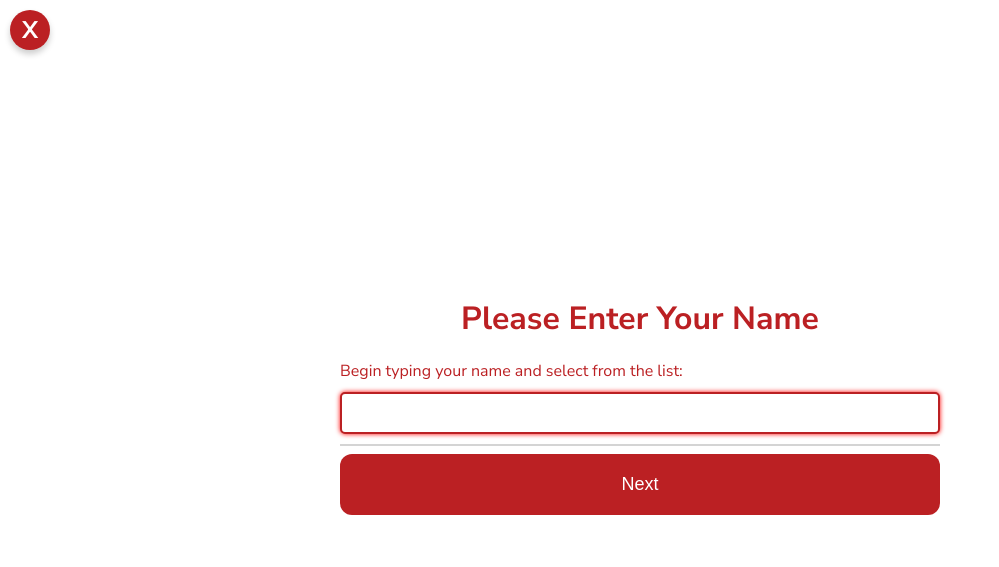
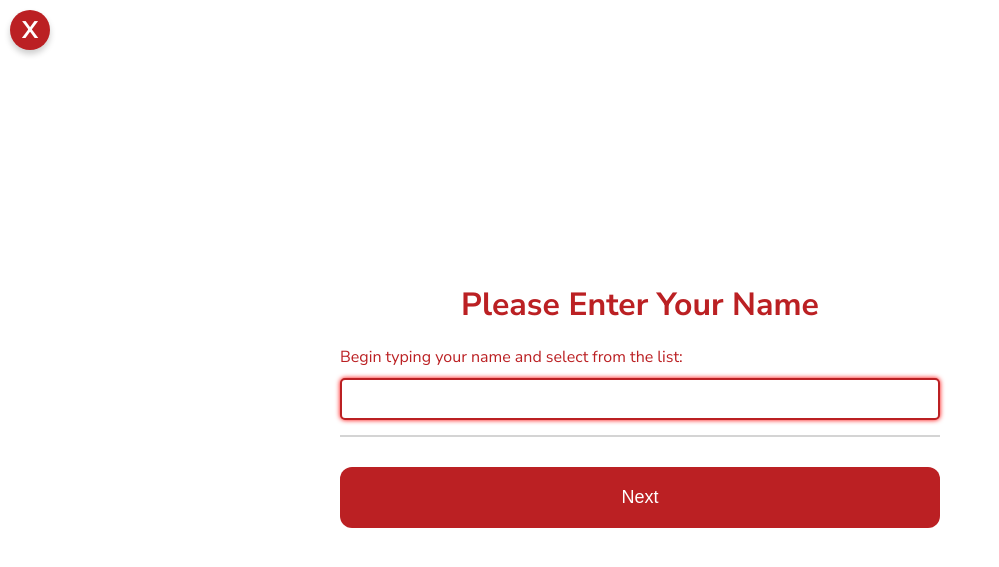
Before and after one commit to brockton-school/bps_sign-in-out, a Flask app: template templates/name.html in a window 1280 px wide. Shown: the top 567 px of the page, without its empty margins (0-999 px from the left). Run offline with Flask 3, Linux system fonts and the light colour scheme; the template is opened without the code that fills it, so the values that code supplies are empty.

Commit message:
fix autocomplete layout

```diff
--- a/static/styles.css
+++ b/static/styles.css
@@ -148,27 +148,28 @@ input[type="text"]:focus {
 }
 
 /* Styles for Autocomplete */
-/* Ensure the parent container has relative positioning */
+
+/* Remove the absolute positioning and let suggestions be part of the document flow */
 .autocomplete-container {
     position: relative;
-    width: 100%;  /* Ensure the width matches the input field */
+    width: 100%;
+    margin-bottom: 20px;  /* Add space between the suggestions list and the "Next" button */
 }
 
-/* Position the autocomplete list directly below the input field */
+/* Autocomplete suggestions list */
 .autocomplete-items {
-    position: absolute;
-    top: 100%; /* Aligns the list directly below the input field */
-    left: 0;
-    right: 0;
     border: 1px solid #d4d4d4;
     background-color: #fff;
     z-index: 99;
     max-height: 200px;
     overflow-y: auto;  /* Scroll if the list gets too long */
+    font-size: 18px;
+    margin-top: 5px;  /* Small margin between input field and suggestions */
 }
 
+/* Each suggestion item */
 .autocomplete-item {
-    padding: 10px;
+    padding: 15px;  /* Increase padding for larger clickable area */
     cursor: pointer;
     background-color: #fff;
     border-bottom: 1px solid #d4d4d4;
--- a/templates/name.html
+++ b/templates/name.html
@@ -28,7 +28,8 @@
         <input type="hidden" name="grade" value="{{ grade }}">
         {% endif %}
 
-        <label for="name">Begin typing your name and select from the list:</label>
+        <label for="guest-name">Begin typing your name and select from the list:</label>
+
         <!-- Container for input and autocomplete suggestions -->
         <div class="autocomplete-container">
             <input type="text" id="name-input" name="guest-name" required oninput="fetchSuggestions('{{ user_type }}', '{{ grade|default('') }}')" autocomplete="off">
```
